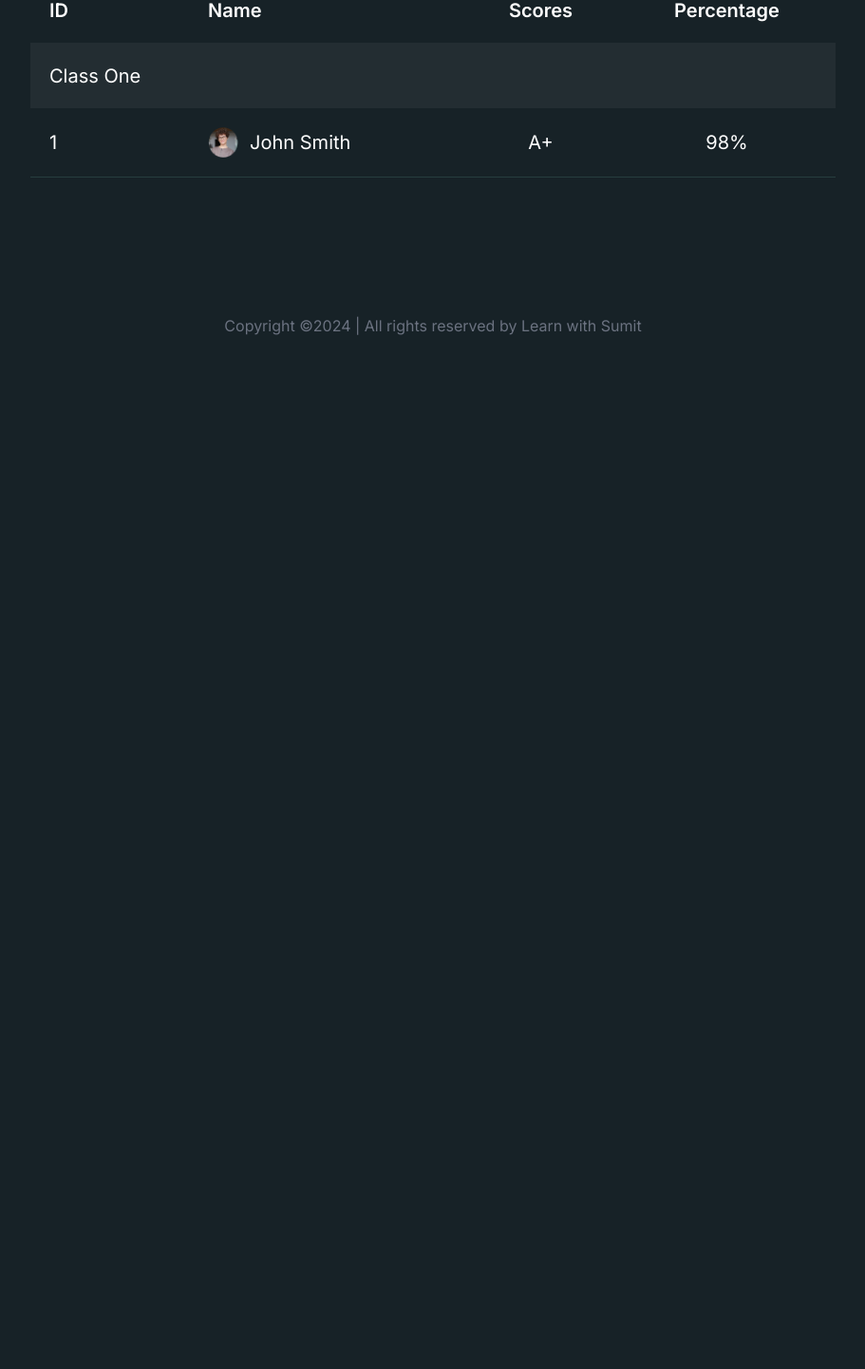
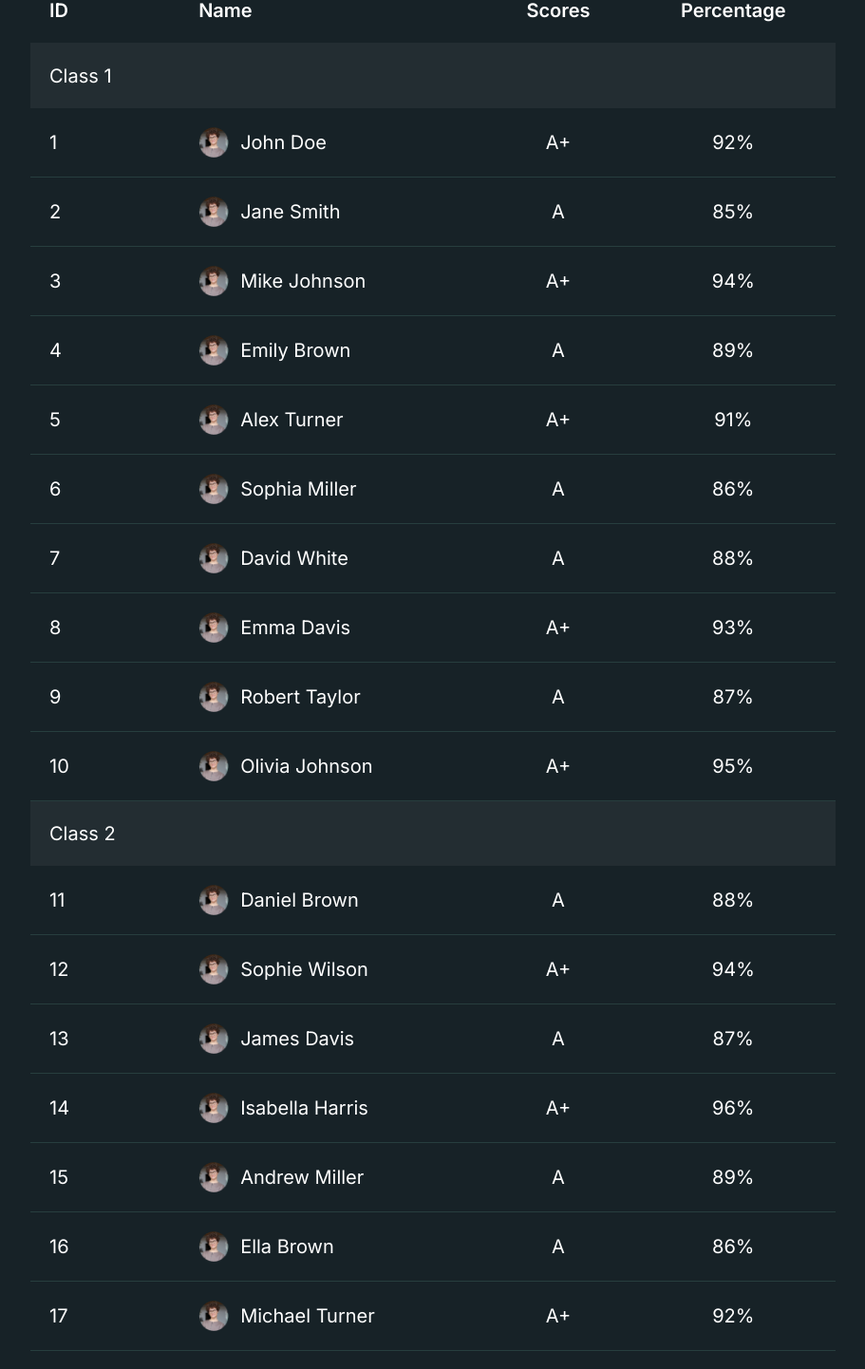
Before and after one commit to saadsrabon/Smart-Grade, a React (Vite) app: page / in a window 1280 px wide. Shown: the part 1000-2442 px from the top of the page at 95% size, without its empty margins (184-1095 px from the left). Before the commit the page ends 1387 px from the top, so only its background shows below. Built offline with nearby package versions, Linux system fonts and the light colour scheme.

Commit message:
2024-01-15 05:33:14 - data checked

```diff
--- a/db.json
+++ b/db.json
@@ -1,34 +1,34 @@
 {
     "school": "ABC School",
     "classes": [
-    {
-      "class_name": "Class 1A",
+      { "id":1,
+        "class_name": "Class 1",
         "students": [
-        { "ID": 1, "Name": "John Doe", "Score": 85, "Percentage": 0 },
-        { "ID": 2, "Name": "Jane Smith", "Score": 92, "Percentage": 0 },
-        { "ID": 3, "Name": "Mike Johnson", "Score": 78, "Percentage": 0 },
-        { "ID": 4, "Name": "Emily Brown", "Score": 95, "Percentage": 0 },
-        { "ID": 5, "Name": "Alex Turner", "Score": 88, "Percentage": 0 },
-        { "ID": 6, "Name": "Sophia Miller", "Score": 80, "Percentage": 0 },
-        { "ID": 7, "Name": "David White", "Score": 75, "Percentage": 0 },
-        { "ID": 8, "Name": "Emma Davis", "Score": 89, "Percentage": 0 },
-        { "ID": 9, "Name": "Robert Taylor", "Score": 91, "Percentage": 0 },
-        { "ID": 10, "Name": "Olivia Johnson", "Score": 87, "Percentage": 0 }
+          {"ID": 1, "Name": "John Doe", "Grade": "A+", "Percentage": 92},
+          {"ID": 2, "Name": "Jane Smith", "Grade": "A", "Percentage": 85},
+          {"ID": 3, "Name": "Mike Johnson", "Grade": "A+", "Percentage": 94},
+          {"ID": 4, "Name": "Emily Brown", "Grade": "A", "Percentage": 89},
+          {"ID": 5, "Name": "Alex Turner", "Grade": "A+", "Percentage": 91},
+          {"ID": 6, "Name": "Sophia Miller", "Grade": "A", "Percentage": 86},
+          {"ID": 7, "Name": "David White", "Grade": "A", "Percentage": 88},
+          {"ID": 8, "Name": "Emma Davis", "Grade": "A+", "Percentage": 93},
+          {"ID": 9, "Name": "Robert Taylor", "Grade": "A", "Percentage": 87},
+          {"ID": 10, "Name": "Olivia Johnson", "Grade": "A+", "Percentage": 95}
         ]
       },
-    {
-      "class_name": "Class 2B",
+      { "id":2,
+        "class_name": "Class 2",
         "students": [
-        { "ID": 11, "Name": "Daniel Brown", "Score": 84, "Percentage": 0 },
-        { "ID": 12, "Name": "Sophie Wilson", "Score": 93, "Percentage": 0 },
-        { "ID": 13, "Name": "James Davis", "Score": 79, "Percentage": 0 },
-        { "ID": 14, "Name": "Isabella Harris", "Score": 96, "Percentage": 0 },
-        { "ID": 15, "Name": "Andrew Miller", "Score": 86, "Percentage": 0 },
-        { "ID": 16, "Name": "Ella Brown", "Score": 82, "Percentage": 0 },
-        { "ID": 17, "Name": "Michael Turner", "Score": 88, "Percentage": 0 },
-        { "ID": 18, "Name": "Grace Martin", "Score": 90, "Percentage": 0 },
-        { "ID": 19, "Name": "William White", "Score": 94, "Percentage": 0 },
-        { "ID": 20, "Name": "Ava Jackson", "Score": 85, "Percentage": 0 }
+          {"ID": 11, "Name": "Daniel Brown", "Grade": "A", "Percentage": 88},
+          {"ID": 12, "Name": "Sophie Wilson", "Grade": "A+", "Percentage": 94},
+          {"ID": 13, "Name": "James Davis", "Grade": "A", "Percentage": 87},
+          {"ID": 14, "Name": "Isabella Harris", "Grade": "A+", "Percentage": 96},
+          {"ID": 15, "Name": "Andrew Miller", "Grade": "A", "Percentage": 89},
+          {"ID": 16, "Name": "Ella Brown", "Grade": "A", "Percentage": 86},
+          {"ID": 17, "Name": "Michael Turner", "Grade": "A+", "Percentage": 92},
+          {"ID": 18, "Name": "Grace Martin", "Grade": "A", "Percentage": 85},
+          {"ID": 19, "Name": "William White", "Grade": "A+", "Percentage": 91},
+          {"ID": 20, "Name": "Ava Jackson", "Grade": "A", "Percentage": 88}
         ]
       }
     ]
--- a/src/components/Classes.jsx
+++ b/src/components/Classes.jsx
@@ -1,7 +1,8 @@
 import { Student } from "./student";
-
+import school from '../../db.json'
 
 export default function ClassesSection() {
+    console.log(school)
     return (
         <section className="py-24 lg:pt-[120px] lg:pb-28">
             <div className="container">
@@ -64,20 +65,27 @@ export default function ClassesSection() {
                                 </th>
                             </tr>
                         </thead>
-                        <tbody>
+                        {
+                        school?.classes?.map((item) => (
+                            <tbody key={item?.id}>
                             {/* <!-- class two --> */}
                             <tr className="bg-white/5">
                                 <td className="p-5 text-sm md:text-xl" colSpan="4">
-                                    Class One
+                                    {item?.class_name}
                                 </td>
                             </tr>
                             {/* Student */}
 
-                            <Student />
+                           {item?.students?.map((student) => (
+                            <Student key={student?.id} data={student} />
+                           ))}
 
 
 
                         </tbody>
+
+                            )
+                        )}
 
                     </table>
                 </div>
--- a/src/components/student.jsx
+++ b/src/components/student.jsx
@@ -1,9 +1,11 @@
+/* eslint-disable react/prop-types */
 import avatar from '../assets/avatar.png'
 
-export const Student = () => {
+export const Student = ({data:student}) => {
+    console.log(student)
     return (
         <tr className="border-b border-[#7ECEB529]">
-            <td className="p-5 text-sm md:text-xl">1</td>
+            <td className="p-5 text-sm md:text-xl">{student?.ID}</td>
             <td className="p-5 text-sm md:text-xl">
                 <div className="flex space-x-3 items-center">
                     <img
@@ -13,11 +15,11 @@ export const Student = () => {
                         height="32"
                         alt="John Smith"
                     />
-                    <span className="whitespace-nowrap">John Smith</span>
+                    <span className="whitespace-nowrap">{student?.Name}</span>
                 </div>
             </td>
-            <td className="p-5 text-sm md:text-xl text-center">A+</td>
-            <td className="p-5 text-sm md:text-xl text-center">98%</td>
+            <td className="p-5 text-sm md:text-xl text-center">{student?.Grade}</td>
+            <td className="p-5 text-sm md:text-xl text-center">{student?.Percentage}%</td>
         </tr>
     )
 }
```
Lines whose indentation alone changed are shown as unchanged.
